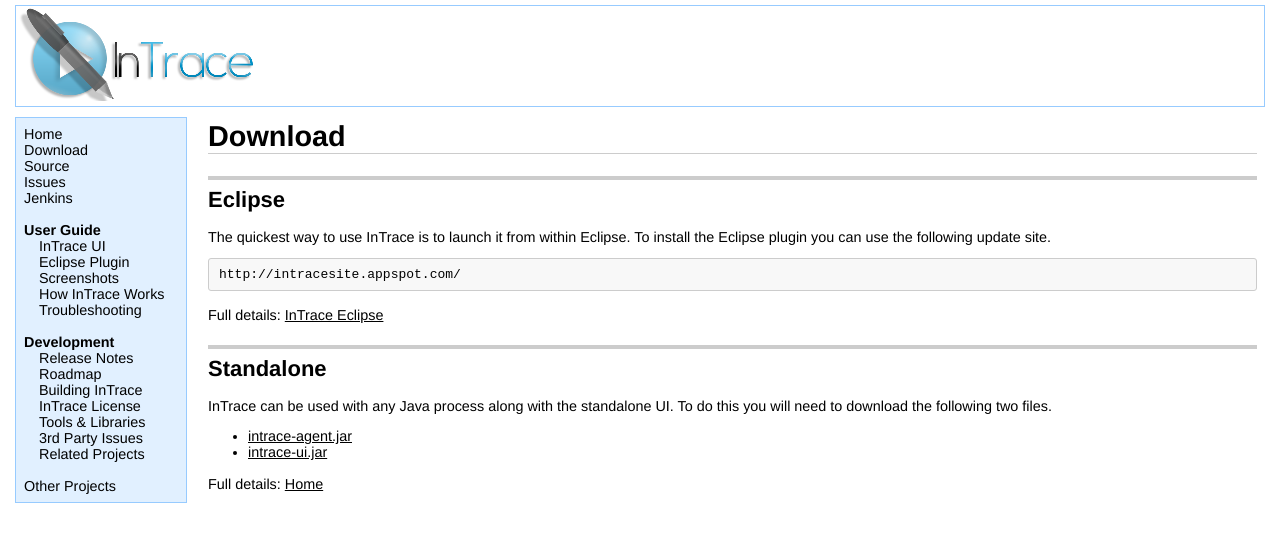
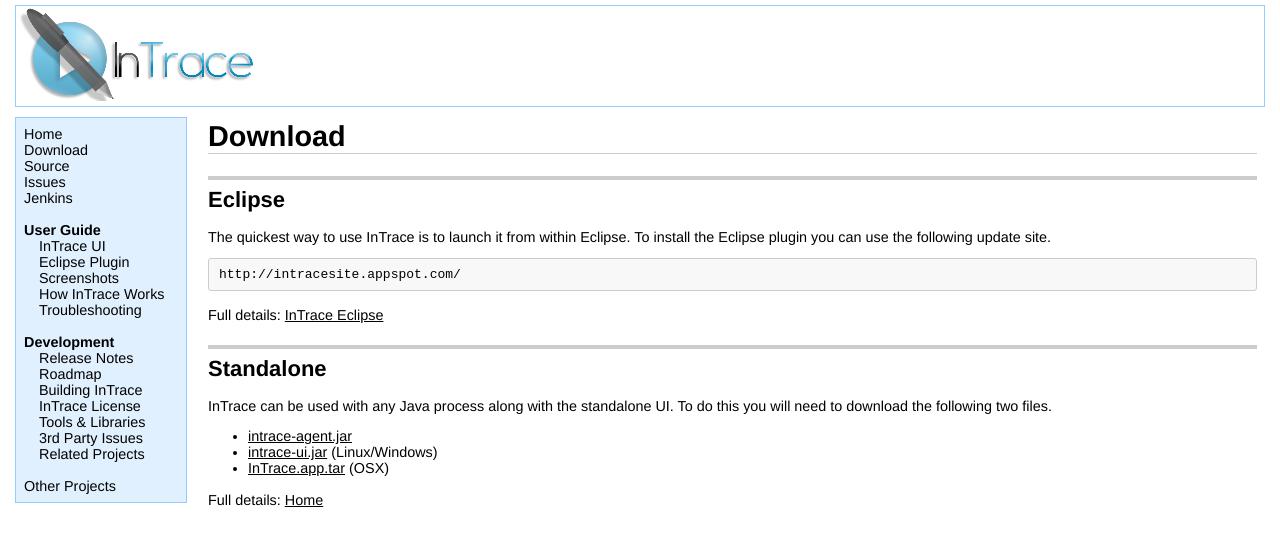
Before and after one commit to mchr3k/org.intrace, a Jekyll site: the page built from download.html, in a window 1280 px wide. Shown: the top 546 px of the page. Built offline with Jekyll 4.4.1, drawn with Linux system fonts in a browser that asks for light colours.

Commit message:
Add OSX link

```diff
--- a/download.html
+++ b/download.html
@@ -20,7 +20,8 @@ do this you will need to download the following two files.
 
 <ul>
 <li><a href="http://intracesite.appspot.com/files/intrace-agent.jar">intrace-agent.jar</a>
-<li><a href="http://intracesite.appspot.com/files/intrace-ui.jar">intrace-ui.jar</a>
+<li><a href="http://intracesite.appspot.com/files/intrace-ui.jar">intrace-ui.jar</a> (Linux/Windows)
+<li><a href="http://intracesite.appspot.com/files/InTrace.app.tar">InTrace.app.tar</a> (OSX)
 </ul>
 
 <p>Full details: <a href="index.html">Home</a>
```
